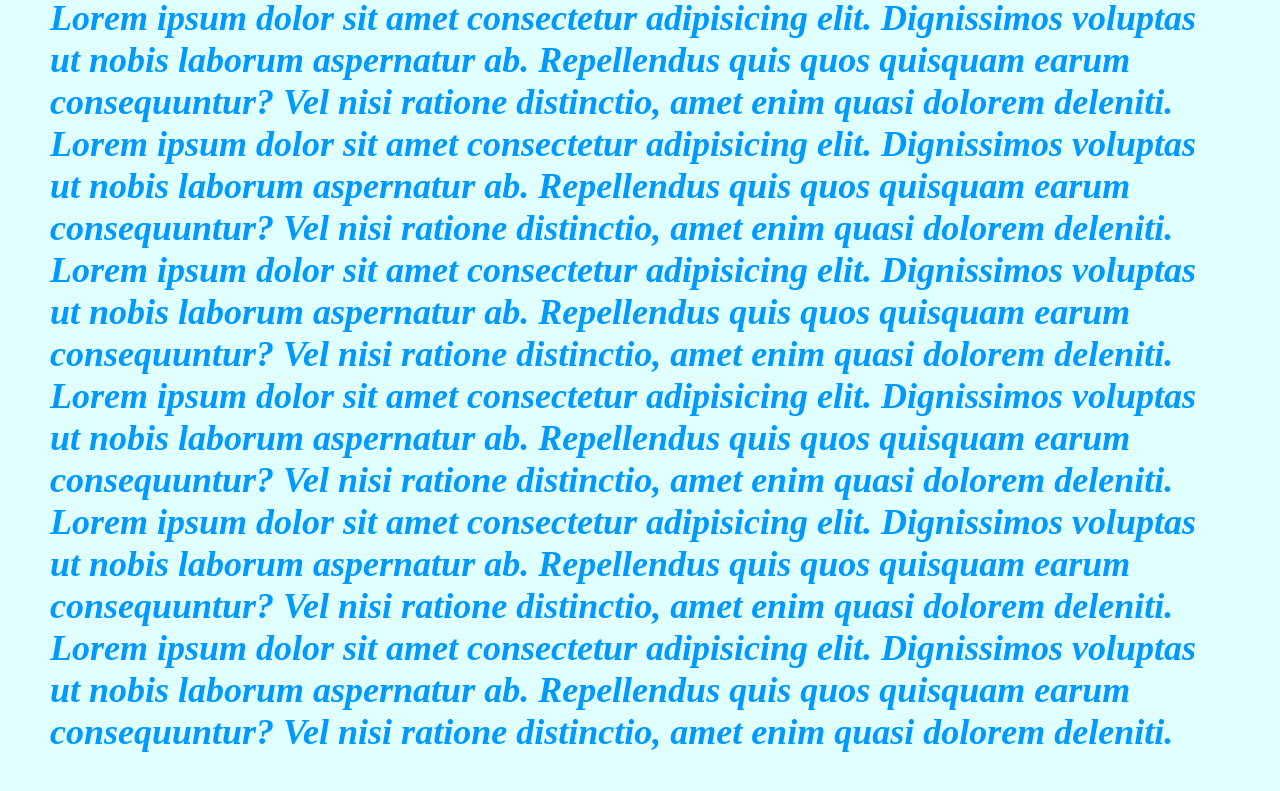
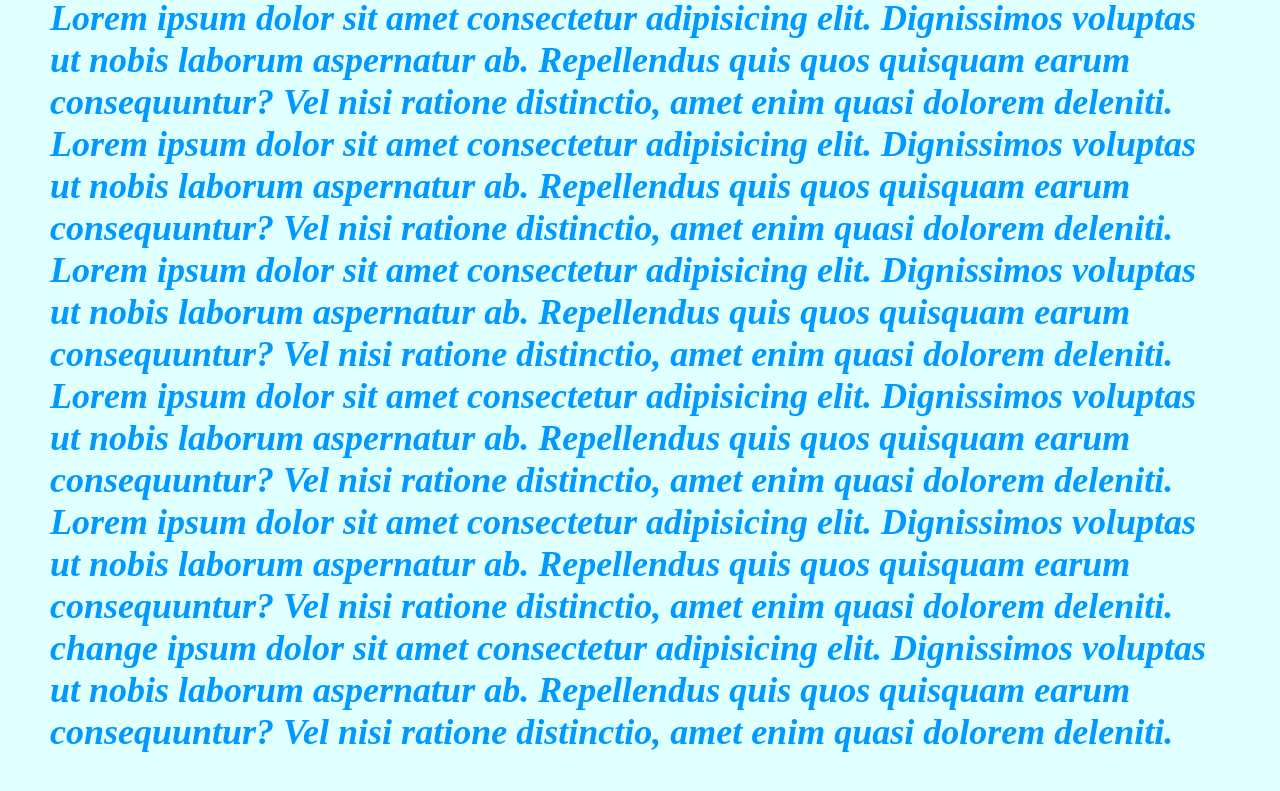
Before and after one commit to gaurangdhanani/portfolio-plain, a plain HTML site: page index.html in a window 1280 px wide. Shown: the part 1380-2171 px from the top of the page. Drawn offline with Linux system fonts and the light colour scheme.

Commit message:
changed text

```diff
--- a/index.html
+++ b/index.html
@@ -26,7 +26,7 @@
         <h1>Lorem ipsum dolor sit amet consectetur adipisicing elit. Dignissimos voluptas ut nobis laborum aspernatur ab. Repellendus quis quos quisquam earum consequuntur? Vel nisi ratione distinctio, amet enim quasi dolorem deleniti.</h1>
         <h1>Lorem ipsum dolor sit amet consectetur adipisicing elit. Dignissimos voluptas ut nobis laborum aspernatur ab. Repellendus quis quos quisquam earum consequuntur? Vel nisi ratione distinctio, amet enim quasi dolorem deleniti.</h1>
         <h1>Lorem ipsum dolor sit amet consectetur adipisicing elit. Dignissimos voluptas ut nobis laborum aspernatur ab. Repellendus quis quos quisquam earum consequuntur? Vel nisi ratione distinctio, amet enim quasi dolorem deleniti.</h1>
-        <h1>Lorem ipsum dolor sit amet consectetur adipisicing elit. Dignissimos voluptas ut nobis laborum aspernatur ab. Repellendus quis quos quisquam earum consequuntur? Vel nisi ratione distinctio, amet enim quasi dolorem deleniti.</h1>
+        <h1>change ipsum dolor sit amet consectetur adipisicing elit. Dignissimos voluptas ut nobis laborum aspernatur ab. Repellendus quis quos quisquam earum consequuntur? Vel nisi ratione distinctio, amet enim quasi dolorem deleniti.</h1>
     </section>
     <script type="text/javascript">
         let progress = document.getElementById('progressbar');
```
